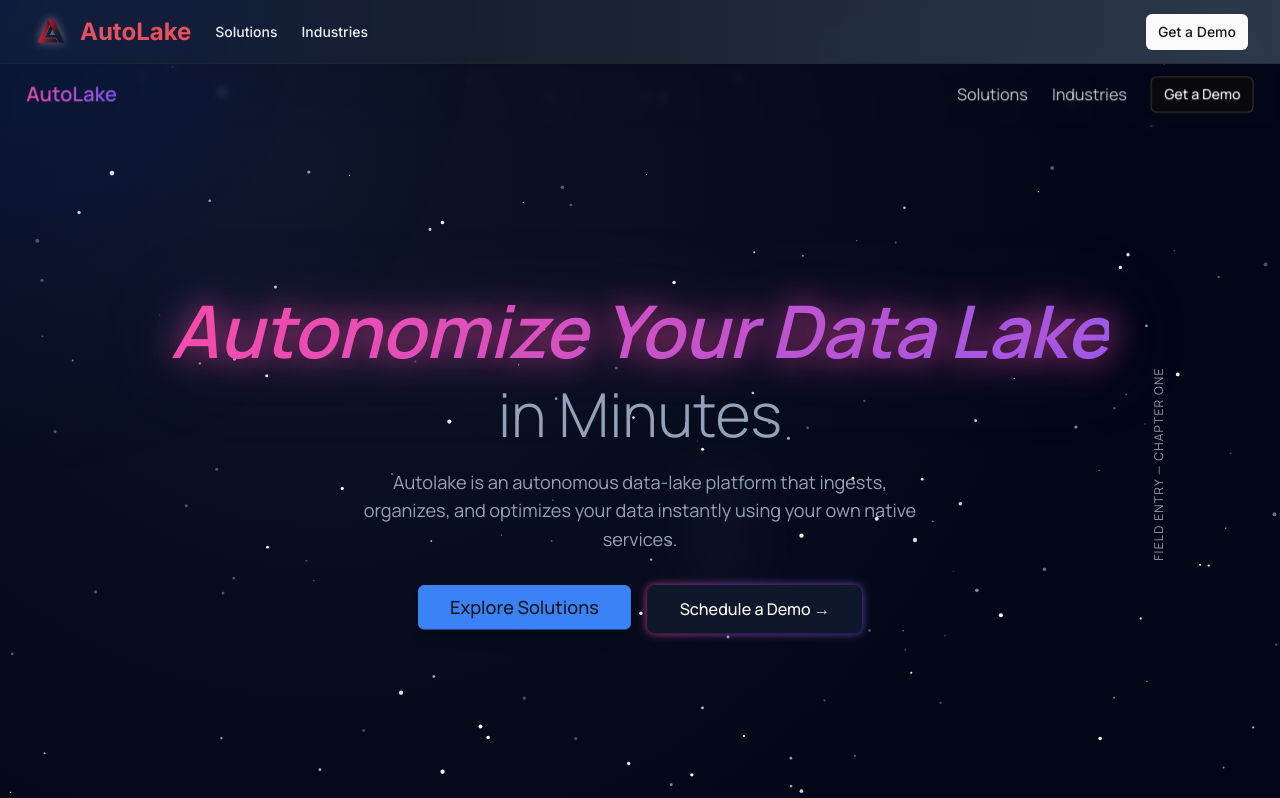
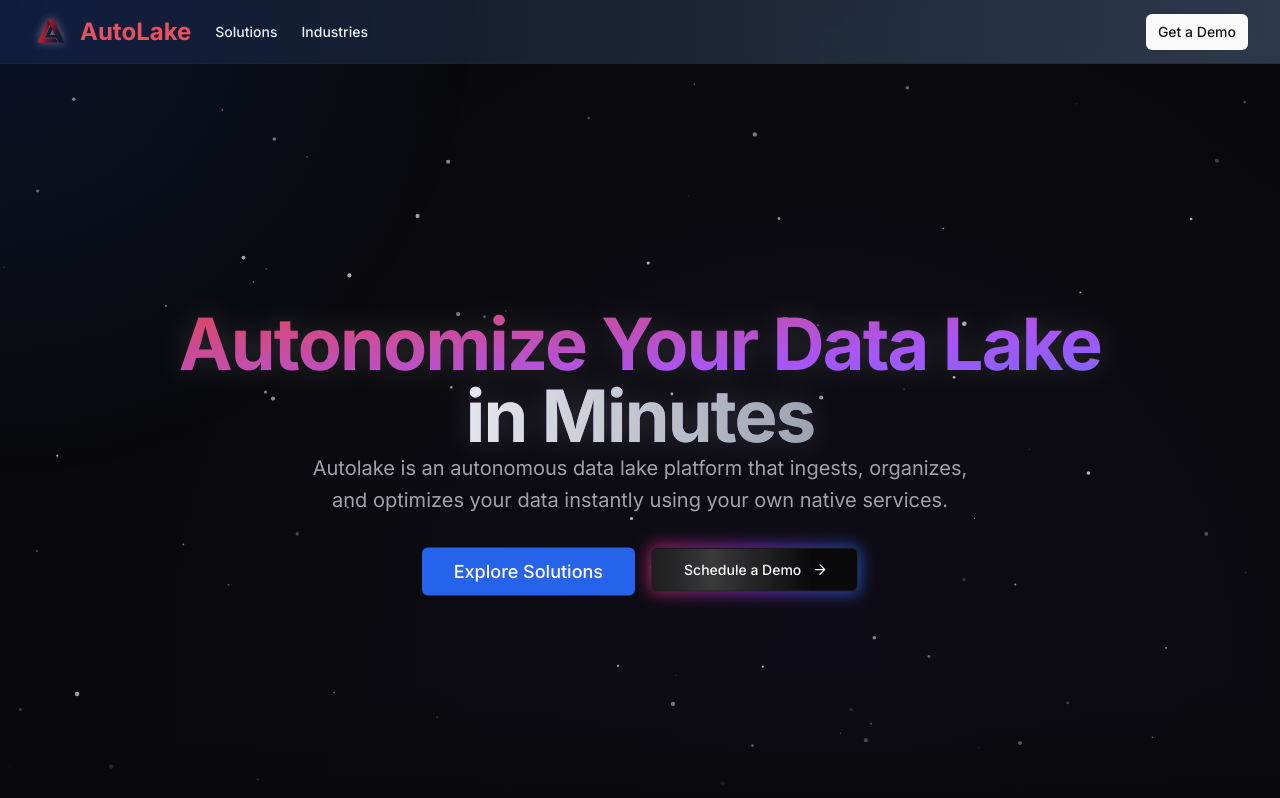
Before and after one commit to arvindgan/autolake-website, a Next.js app: page / in a window 1280 px wide. Shown: the top 798 px of the page. Built offline with nearby package versions, Linux system fonts and the light colour scheme.

Commit message:
Transform Hero to Cosmic Design

```diff
--- a/components/hero.tsx
+++ b/components/hero.tsx
@@ -4,34 +4,31 @@ import Link from "next/link"
 import { Button } from "@/components/ui/button"
 import { motion } from "framer-motion"
 import { AnimatedButton } from "./animated-button"
-import { useEffect } from "react"
 
 // Create a Star component for the animated stars
-const Star = ({ x, y, size, delay, twinkleDelay }) => {
+const Star = ({ x, y, size, delay }) => {
   return (
     <motion.circle
       cx={x}
       cy={y}
       r={size}
       fill="white"
-      className="star-twinkle"
-      initial={{ opacity: 0.3 }}
+      initial={{ opacity: 0.1 }}
       animate={{
-        opacity: [0.3, 1, 0.5, 1, 0.3],
-        scale: [1, 1.2, 0.8, 1.1, 1],
+        opacity: [0.1, 0.7, 0.1],
+        scale: [1, 1.2, 1],
       }}
       transition={{
-        duration: Math.random() * 4 + 6, // 6-10s duration
-        delay: twinkleDelay,
+        duration: 3,
+        delay: delay,
         repeat: Number.POSITIVE_INFINITY,
-        repeatType: "loop",
-        ease: "easeInOut",
+        repeatType: "reverse",
       }}
     />
   )
 }
 
-// Create a deterministic pseudo-random number generator
+// Create a deterministic pseudo-random number generator (Mulberry32)
 const createPRNG = (seed: number) => {
   let a = seed >>> 0
   return () => {
@@ -43,279 +40,175 @@ const createPRNG = (seed: number) => {
   }
 }
 
-// Generate deterministic stars
+// Generate deterministic stars so server and client markup match
 const generateStars = (count: number) => {
-  const rand = createPRNG(42)
+  const rand = createPRNG(42) // fixed seed for consistent results
   const stars = []
+  const padding = 20 // percentage padding beyond viewport
 
   for (let i = 0; i < count; i++) {
     stars.push({
       id: i,
-      x: `${rand() * 100}%`,
+      x: `${-padding + rand() * (100 + 2 * padding)}%`,
       y: `${rand() * 100}%`,
-      size: rand() * 1.5 + 0.5, // 0.5-2px
+      size: rand() * 1.5 + 0.5,
       delay: rand() * 3,
-      twinkleDelay: rand() * 10, // Staggered twinkle start
     })
   }
   return stars
 }
 
+const RainbowBorderButton = ({ children }) => {
+  return (
+    <motion.div
+      className="relative group"
+      whileHover={{ scale: 1.05 }}
+      transition={{ type: "spring", stiffness: 400, damping: 10 }}
+    >
+      <div className="absolute -inset-0.5 bg-gradient-to-r from-pink-600 via-purple-600 to-blue-600 rounded-lg blur opacity-75 group-hover:opacity-100 transition duration-1000 group-hover:duration-200 animate-tilt"></div>
+      <div className="relative">
+        <Button variant="outline" size="lg" className="relative bg-background overflow-hidden">
+          <span className="relative z-10">{children}</span>
+          <div className="absolute inset-0 overflow-hidden">
+            <div className="absolute inset-0 bg-gradient-to-r from-transparent via-white/20 to-transparent animate-shimmer"></div>
+          </div>
+        </Button>
+      </div>
+    </motion.div>
+  )
+}
+
 export default function Hero() {
-  const stars = generateStars(150) // More stars for cosmic effect
+  // Increase the number of stars to fill more of the screen
+  // Generate 100 stars instead of 55 to ensure better coverage
+  const stars = generateStars(100)
 
-  // Lock viewport on mount
-  useEffect(() => {
-    const originalOverflow = document.body.style.overflow
-    document.body.style.overflow = 'hidden'
-    document.documentElement.style.overflow = 'hidden'
+  const containerVariants = {
+    hidden: { opacity: 0 },
+    visible: {
+      opacity: 1,
+      transition: {
+        staggerChildren: 0.1,
+        delayChildren: 0.3,
+      },
+    },
+  }
 
-    return () => {
-      document.body.style.overflow = originalOverflow
-      document.documentElement.style.overflow = 'auto'
+  const itemVariants = {
+    hidden: { y: 20, opacity: 0 },
+    visible: {
+      y: 0,
+      opacity: 1,
+      transition: {
+        type: "spring",
+        stiffness: 100,
+      },
+    },
   }
-  }, [])
+
+  // Floating animation for the hero section
+  const floatingAnimation = {
+    y: [0, -20, 0],
+    transition: {
+      duration: 6,
+      repeat: Number.POSITIVE_INFINITY,
+      repeatType: "reverse",
+      ease: "easeInOut",
+    },
+  }
 
   return (
-    <>
-      {/* Google Fonts */}
-      <link
-        href="https://fonts.googleapis.com/css2?family=Libre+Caslon+Text:ital,wght@0,400;1,700&family=Manrope:wght@300;400;500;600&display=swap"
-        rel="stylesheet"
+    <section className="relative flex min-h-[calc(100vh-3.5rem)] flex-col items-center justify-center space-y-8 py-24 text-center md:py-32 overflow-hidden bg-background">
+      {/* Stars and background container - full viewport width */}
+      <div className="absolute inset-0 w-screen overflow-hidden">
+        {/* Background animation */}
+        <motion.div
+          className="absolute inset-0 z-0"
+          animate={{
+            background: [
+              "radial-gradient(circle at 20% 20%, rgba(29, 78, 216, 0.05), transparent 70%)",
+              "radial-gradient(circle at 80% 80%, rgba(124, 58, 237, 0.05), transparent 70%)",
+              "radial-gradient(circle at 20% 80%, rgba(29, 78, 216, 0.05), transparent 70%)",
+              "radial-gradient(circle at 80% 20%, rgba(124, 58, 237, 0.05), transparent 70%)",
+              "radial-gradient(circle at 20% 20%, rgba(29, 78, 216, 0.05), transparent 70%)",
+            ],
+          }}
+          transition={{ duration: 20, repeat: Number.POSITIVE_INFINITY, ease: "linear" }}
         />
 
-      <section className="hero-container min-h-screen w-screen relative overflow-hidden bg-[#020617]">
-        {/* Background Motion Layer with Stars */}
-        <div className="absolute inset-0 w-full h-full">
-          {/* Radial Spotlight */}
-          <div className="absolute inset-0 bg-[radial-gradient(circle_at_25%_15%,#1e293b_0%,transparent_70%)] opacity-40" />
-
-          {/* Animated Stars */}
+        {/* Animated stars */}
         <svg className="absolute inset-0 w-full h-full pointer-events-none">
           {stars.map((star) => (
-              <Star
-                key={star.id}
-                x={star.x}
-                y={star.y}
-                size={star.size}
-                delay={star.delay}
-                twinkleDelay={star.twinkleDelay}
-              />
+            <Star key={star.id} x={star.x} y={star.y} size={star.size} delay={star.delay} />
           ))}
         </svg>
 
-          {/* Lens Flare Effect */}
-          <motion.div
-            className="absolute top-1/2 w-32 h-32 bg-gradient-to-r from-transparent via-white/10 to-transparent blur-xl opacity-30 pointer-events-none"
-            animate={{
-              x: ['-200px', 'calc(100vw + 200px)'],
-            }}
-            transition={{
-              duration: 10,
-              repeat: Number.POSITIVE_INFINITY,
-              ease: "linear",
-              delay: 2,
-            }}
-          />
+        {/* Gradient overlay for smooth transition */}
+        <div className="absolute bottom-0 left-0 right-0 h-32 bg-gradient-to-t from-background to-transparent" />
       </div>
 
-        {/* Camera Push-in Effect */}
-        <motion.div
-          className="absolute inset-0 w-full h-full"
-          animate={{
-            scale: [1, 1.01],
-          }}
-          transition={{
-            duration: 8,
-            repeat: Number.POSITIVE_INFINITY,
-            repeatType: "reverse",
-            ease: "easeInOut",
-          }}
-        >
-          {/* Navbar - appears after 0.6s */}
-          <motion.nav
-            className="fixed top-0 inset-x-0 z-50 flex justify-between items-center px-8 py-4 backdrop-blur-sm"
-            initial={{ opacity: 0, y: -20 }}
-            animate={{ opacity: 1, y: 0 }}
-            transition={{ duration: 0.5, delay: 0.6, ease: "easeOut" }}
-          >
-            <div className="flex items-center gap-2">
-              <span className="text-xl font-bold bg-gradient-to-r from-[#FF4DA6] to-[#8B5CF6] bg-clip-text text-transparent">
-                AutoLake
-              </span>
-            </div>
-            <div className="flex items-center gap-6">
-              <span className="text-white/80 font-manrope">Solutions</span>
-              <span className="text-white/80 font-manrope">Industries</span>
-              <Button variant="outline" size="sm" className="border-white/20 text-white hover:bg-white/10">
-                Get a Demo
-              </Button>
-            </div>
-          </motion.nav>
-
-          {/* Main Content */}
-          <div className="relative z-10 flex flex-col items-center justify-center min-h-screen text-center px-6">
-            {/* Main Headline */}
+      {/* Content container - maintain max width */}
+      <div className="container relative z-10 max-w-screen-2xl">
+        <motion.div className="space-y-8" variants={containerVariants} initial="hidden" animate="visible">
+          <motion.div animate={floatingAnimation}>
             <motion.h1
-              className="headline-text font-libre-caslon text-6xl sm:text-7xl font-bold italic leading-tight mb-4"
-              style={{
-                background: 'linear-gradient(135deg, #FF4DA6 0%, #8B5CF6 100%)',
-                WebkitBackgroundClip: 'text',
-                WebkitTextFillColor: 'transparent',
-                backgroundClip: 'text',
-                filter: 'drop-shadow(0 0 20px rgba(255, 77, 166, 0.3)) drop-shadow(0 0 40px rgba(139, 92, 246, 0.2))',
-                textShadow: '0 0 30px rgba(255, 77, 166, 0.5)',
-              }}
-              initial={{ opacity: 0, scale: 0.92 }}
-              animate={{ opacity: 1, scale: 1 }}
-              transition={{ duration: 0.8, ease: "easeOut" }}
+              className="bg-gradient-to-br from-red-500 via-purple-500 to-blue-500 bg-clip-text text-4xl font-bold tracking-tight text-transparent sm:text-5xl md:text-6xl lg:text-7xl drop-shadow-[0_0_15px_rgba(255,255,255,0.15)] letter-spacing-tight"
+              variants={itemVariants}
             >
               Autonomize Your Data Lake
-            </motion.h1>
-
-            {/* Subtitle */}
-            <motion.h2
-              className="font-libre-caslon text-5xl sm:text-6xl font-light text-[#94A3B8] mb-6"
-              initial={{ opacity: 0, y: 12 }}
-              animate={{ opacity: 1, y: 0 }}
-              transition={{ duration: 0.6, delay: 0.15, ease: "easeOut" }}
+              <br />
+              <motion.span
+                className="bg-gradient-to-r from-gray-200 to-gray-400 bg-clip-text text-transparent"
+                variants={itemVariants}
               >
                 in Minutes
-            </motion.h2>
-
-            {/* Body Text */}
+              </motion.span>
+            </motion.h1>
             <motion.p
-              className="font-manrope max-w-xl text-base sm:text-lg text-slate-400 mb-8 leading-relaxed"
-              initial={{ opacity: 0 }}
-              animate={{ opacity: 1 }}
-              transition={{ duration: 0.6, delay: 0.25, ease: "easeOut" }}
+              className="mx-auto max-w-[42rem] leading-normal text-muted-foreground sm:text-xl sm:leading-8 mb-8"
+              variants={itemVariants}
             >
-              Autolake is an autonomous data-lake platform that ingests, organizes, and optimizes your data instantly using your own native services.
+              Autolake is an autonomous data lake platform that ingests, organizes, and optimizes your data instantly
+              using your own native services.
             </motion.p>
-
-            {/* CTA Buttons */}
-            <motion.div
-              className="flex flex-col sm:flex-row gap-4"
-              initial={{ opacity: 0 }}
-              animate={{ opacity: 1 }}
-              transition={{ duration: 0.7, delay: 0.4, ease: "easeOut" }}
-            >
-              {/* Primary CTA */}
-              <motion.div
-                animate={{
-                  scale: [1, 1.05, 1],
-                }}
-                transition={{
-                  duration: 0.6,
-                  delay: 0.8,
-                  ease: "easeInOut",
-                }}
-              >
+            <motion.div className="flex justify-center gap-4" variants={itemVariants}>
               <Link href="/services/ingestion">
-                  <Button
+                <AnimatedButton
                   size="lg"
-                    className="bg-[#3B82F6] hover:bg-[#2563EB] px-8 py-3 text-lg font-manrope font-medium shadow-lg"
+                  className="bg-blue-600 hover:bg-blue-700 text-white px-8 py-6 text-lg font-medium transition-all hover:scale-105"
                 >
                   Explore Solutions
-                  </Button>
+                </AnimatedButton>
+              </Link>
+              <Link href="/book-demo">
+                <RainbowBorderButton>
+                  <span className="flex items-center">
+                    Schedule a Demo
+                    <motion.svg
+                      xmlns="http://www.w3.org/2000/svg"
+                      width="24"
+                      height="24"
+                      viewBox="0 0 24 24"
+                      fill="none"
+                      stroke="currentColor"
+                      strokeWidth="2"
+                      strokeLinecap="round"
+                      strokeLinejoin="round"
+                      className="ml-2"
+                      initial={{ x: 0 }}
+                      animate={{ x: [0, 5, 0] }}
+                      transition={{ duration: 1.5, repeat: Number.POSITIVE_INFINITY, repeatType: "loop" }}
+                    >
+                      <path d="M5 12h14"></path>
+                      <path d="m12 5 7 7-7 7"></path>
+                    </motion.svg>
+                  </span>
+                </RainbowBorderButton>
               </Link>
             </motion.div>
-
-              {/* Secondary CTA with Neon Border */}
-              <Link href="/book-demo">
-                <motion.div
-                  className="relative group"
-                  animate={{
-                    backgroundPosition: ['0% 50%', '100% 50%', '0% 50%'],
-                  }}
-                  transition={{
-                    duration: 4,
-                    repeat: Number.POSITIVE_INFINITY,
-                    ease: "linear",
-                    delay: 2,
-                  }}
-                >
-                  <div className="absolute inset-0 rounded-lg bg-gradient-to-r from-[#FF4DA6] via-[#B455FF] to-[#8B5CF6] blur-sm opacity-75" />
-                  <div className="relative flex items-center gap-2 rounded-lg bg-[#0f172a] px-8 py-3 text-white font-manrope font-medium">
-                    Schedule a Demo →
-                  </div>
           </motion.div>
-              </Link>
         </motion.div>
       </div>
-
-          {/* Decorative Accents */}
-          {/* Right-side vertical label */}
-          <motion.div
-            className="fixed right-8 top-1/2 -translate-y-1/2 -rotate-90 origin-center"
-            initial={{ opacity: 0 }}
-            animate={{ opacity: 1 }}
-            transition={{ duration: 0.5, delay: 1, ease: "easeOut" }}
-          >
-            <span className="font-manrope text-xs tracking-widest text-white/60 uppercase">
-              Field Entry — Chapter One
-            </span>
-          </motion.div>
-
-          {/* Bottom-right micro-label */}
-          <motion.div
-            className="fixed bottom-8 right-8"
-            initial={{ opacity: 0 }}
-            animate={{ opacity: 1 }}
-            transition={{ duration: 0.5, delay: 1.2, ease: "easeOut" }}
-          >
-            <span className="font-manrope text-xs text-white/60">
-              © AutoLake 2025
-            </span>
-          </motion.div>
-
-          {/* Footer Copy */}
-          <motion.div
-            className="fixed bottom-8 left-8"
-            initial={{ opacity: 0 }}
-            animate={{ opacity: 1 }}
-            transition={{ duration: 0.5, delay: 1.2, ease: "easeOut" }}
-          >
-            <span className="font-manrope text-xs text-white/50">
-              ✦ Founded in Data, 2025
-            </span>
-          </motion.div>
-        </motion.div>
-
-        <style jsx>{`
-          .hero-container {
-            font-family: 'Manrope', sans-serif;
-          }
-
-          .headline-text {
-            font-family: 'Libre Caslon Text', serif;
-          }
-
-          .star-twinkle {
-            animation: twinkle 8s infinite ease-in-out;
-          }
-
-          @keyframes twinkle {
-            0%, 100% { opacity: 0.3; transform: scale(1); }
-            25% { opacity: 1; transform: scale(1.2); }
-            50% { opacity: 0.5; transform: scale(0.8); }
-            75% { opacity: 1; transform: scale(1.1); }
-          }
-
-          @keyframes heroPush {
-            0%, 100% { transform: scale(1); }
-            50% { transform: scale(1.01); }
-          }
-
-          .font-libre-caslon {
-            font-family: 'Libre Caslon Text', serif;
-          }
-
-          .font-manrope {
-            font-family: 'Manrope', sans-serif;
-          }
-        `}</style>
     </section>
-    </>
   )
 }
```
Lines whose indentation alone changed are shown as unchanged.
